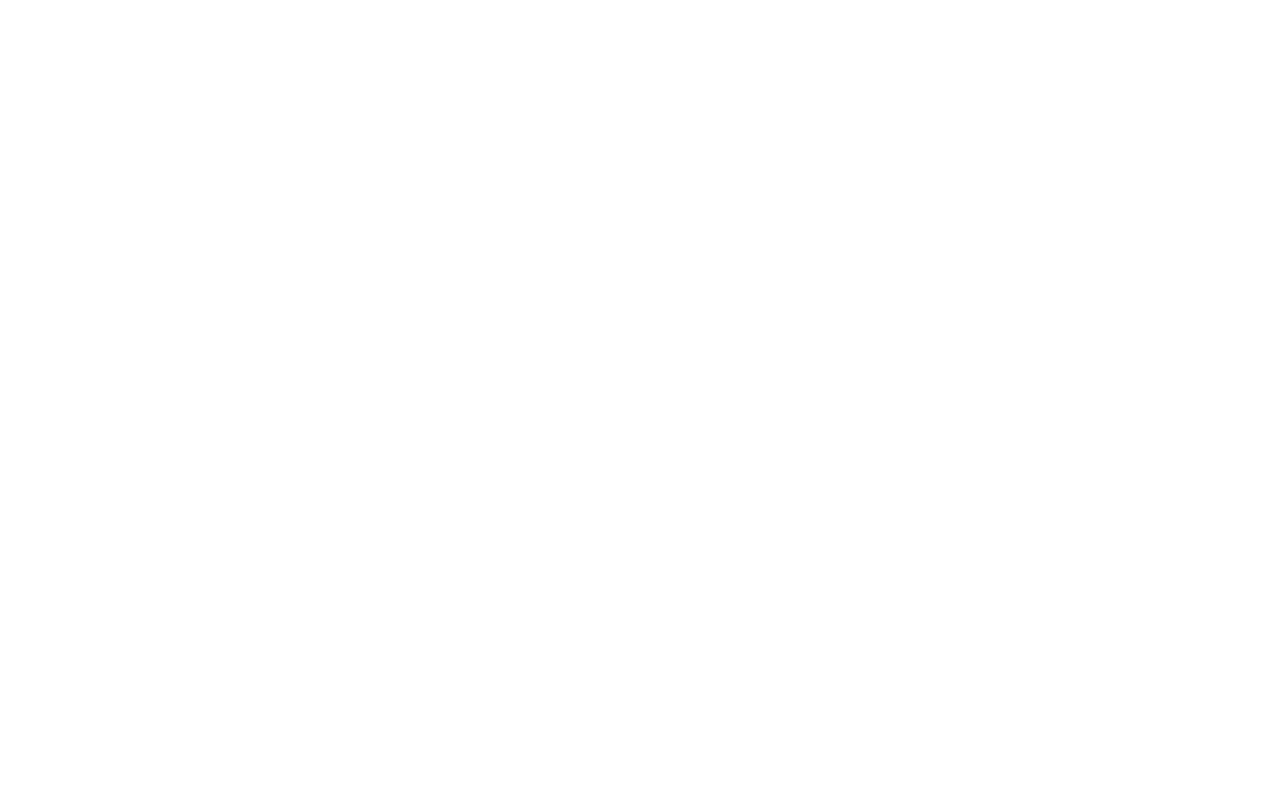
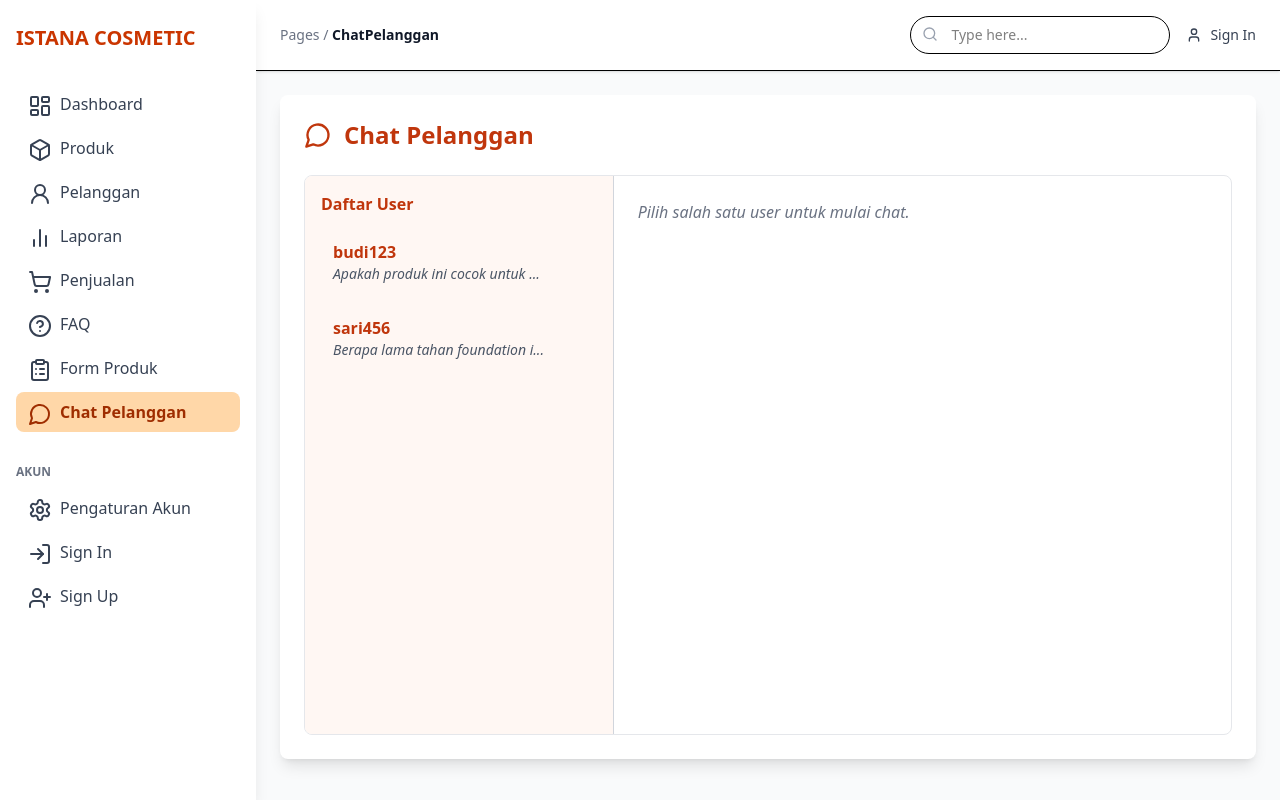
Before and after one commit to amiiiiiiii102/crm-makeUp-kelompok11-2sic, a React (Vite) app: page /ChatPelanggan in a window 1280 px wide. Before the commit this address had no page. Built offline with nearby package versions, Linux system fonts and the light colour scheme.

Commit message:
chat pelanggan

```diff
--- a/src/App.jsx
+++ b/src/App.jsx
@@ -8,6 +8,7 @@
 import SalesManagement from "./pages/SalesManagement";
 import FAQ from "./pages/FAQ";
 import ProductForm from "./pages/ProductForm";
+import ChatPelanggan from "./pages/ChatPelanggan";
 
 function App(){
   return(
@@ -21,6 +22,7 @@
       <Route path="/produk" element={<ProductManagement/>}/>
       <Route path="/penjualan" element={<SalesManagement/>}/>
       <Route path="/ProductForm" element={<ProductForm/>}/>
+      <Route path="/ChatPelanggan" element={<ChatPelanggan/>}/>
       <Route path="/FAQ" element={<FAQ/>}></Route>
       </Route>
     </Routes>
--- a/src/components/Sidebar.jsx
+++ b/src/components/Sidebar.jsx
@@ -12,6 +12,7 @@
   LogIn,
   UserPlus,
   User2Icon,
+  MessageCircle,
 } from 'lucide-react'
 import { Chart } from 'react-chartjs-2'
 import { Link, useLocation } from 'react-router-dom'
@@ -23,7 +24,8 @@
   { name: 'Laporan', icon: <BarChart2 />, path: '/laporan' },
   { name: 'Penjualan', icon: <ShoppingCart />, path: '/penjualan' },
   { name: 'FAQ', icon: <HelpCircle />, path: '/FAQ' },
-  { name: 'Form Produk', icon: <ClipboardList />, path: '/ProductForm' }
+  { name: 'Form Produk', icon: <ClipboardList />, path: '/ProductForm' },
+  { name: 'Chat Pelanggan', icon: <MessageCircle />, path: '/ChatPelanggan' }
 ]
 
 const accountItems = [
@@ -39,7 +41,7 @@
 
   return (
 <aside className="fixed top-0 left-0 h-screen w-64 bg-white shadow-lg px-4 py-6 hidden md:block z-20">
-      <div className="text-xl font-bold mb-8 text-orange-700">UMKM CRM</div>
+      <div className="text-xl font-bold mb-8 text-orange-700">ISTANA COSMETIC</div>
       <nav className="space-y-1">
         {menuItems.map((item) => (
           <Link
--- /dev/null
+++ b/src/pages/ChatPelanggan.jsx
@@ -0,0 +1,162 @@
+import React, { useState } from 'react'
+import { MessageCircle } from 'lucide-react'
+
+const initialChats = [
+  {
+    id: 1,
+    user: 'budi123',
+    messages: [
+      { from: 'user', text: 'Apakah produk ini cocok untuk kulit berminyak?', time: '10:21' },
+    ],
+  },
+  {
+    id: 2,
+    user: 'sari456',
+    messages: [
+      { from: 'user', text: 'Berapa lama tahan foundation ini setelah diaplikasikan?', time: '10:23' },
+    ],
+  },
+]
+
+const ChatPelanggan = () => {
+  const [chats, setChats] = useState(initialChats)
+  const [selectedUser, setSelectedUser] = useState(null)
+  const [inputText, setInputText] = useState('')
+  const [editMode, setEditMode] = useState({ chatId: null, msgIndex: null })
+
+  const getCurrentTime = () => {
+    const now = new Date()
+    return `${now.getHours().toString().padStart(2, '0')}:${now.getMinutes().toString().padStart(2, '0')}`
+  }
+
+  const handleSend = () => {
+    if (!inputText.trim()) return
+
+    setChats((prev) =>
+      prev.map((chat) => {
+        if (chat.user === selectedUser) {
+          const updatedMessages = [...chat.messages]
+
+          if (editMode.chatId === chat.id && editMode.msgIndex !== null) {
+            // Edit mode
+            updatedMessages[editMode.msgIndex].text = inputText
+            updatedMessages[editMode.msgIndex].time = getCurrentTime()
+          } else {
+            // New message
+            updatedMessages.push({
+              from: 'admin',
+              text: inputText,
+              time: getCurrentTime(),
+            })
+          }
+
+          return { ...chat, messages: updatedMessages }
+        }
+        return chat
+      })
+    )
+
+    setInputText('')
+    setEditMode({ chatId: null, msgIndex: null })
+  }
+
+  const handleEdit = (chatId, msgIndex, oldText) => {
+    setInputText(oldText)
+    setEditMode({ chatId, msgIndex })
+  }
+
+  const selectedChat = chats.find((c) => c.user === selectedUser)
+
+  return (
+    <div className="max-w-5xl mx-auto p-6 bg-white rounded-lg shadow-lg">
+      <h2 className="text-2xl font-extrabold mb-6 flex items-center gap-3 text-[#C0360C]">
+        <MessageCircle size={28} />
+        Chat Pelanggan
+      </h2>
+
+      <div className="flex h-[70vh] border border-gray-200 rounded-lg overflow-hidden">
+        {/* Sidebar User */}
+        <div className="w-1/3 border-r border-gray-300 bg-[#FFF7F3] p-4 overflow-y-auto">
+          <h4 className="font-bold mb-3 text-[#C0360C]">Daftar User</h4>
+          {chats.map((chat) => (
+            <div
+              key={chat.id}
+              onClick={() => {
+                setSelectedUser(chat.user)
+                setInputText('')
+                setEditMode({ chatId: null, msgIndex: null })
+              }}
+              className={`p-3 rounded-md cursor-pointer hover:bg-[#FFE3D9] mb-2 ${
+                selectedUser === chat.user ? 'bg-[#FFD2B5]' : ''
+              }`}
+            >
+              <p className="font-semibold text-[#C0360C]">{chat.user}</p>
+              <p className="text-sm text-gray-600 italic">
+                {chat.messages[chat.messages.length - 1].text.slice(0, 30)}...
+              </p>
+            </div>
+          ))}
+        </div>
+
+        {/* Chat Room */}
+        <div className="w-2/3 p-6 flex flex-col justify-between">
+          {selectedChat ? (
+            <>
+              {/* Chat bubble list */}
+              <div className="flex-1 space-y-4 overflow-y-auto pr-2">
+                {selectedChat.messages.map((msg, idx) => (
+                  <div key={idx} className={`flex ${msg.from === 'user' ? 'justify-start' : 'justify-end'}`}>
+                    <div
+                      className={`p-4 rounded-xl max-w-md shadow ${
+                        msg.from === 'user'
+                          ? 'bg-[#FFEDE5] border border-[#FFC4A8] text-[#C0360C]'
+                          : 'bg-[#FFDACC] border border-[#FFAD8F] text-[#5E2C1B]'
+                      }`}
+                    >
+                      <p className="text-sm font-semibold mb-1">
+                        {msg.from === 'user' ? selectedChat.user : 'Admin'}
+                      </p>
+                      <p>{msg.text}</p>
+                      <div className="flex justify-between items-center mt-1">
+                        <span className="text-xs text-gray-500">{msg.time}</span>
+                        {msg.from === 'admin' && (
+                          <button
+                            className="text-xs text-blue-600 ml-2 hover:underline"
+                            onClick={() => handleEdit(selectedChat.id, idx, msg.text)}
+                          >
+                            Edit
+                          </button>
+                        )}
+                      </div>
+                    </div>
+                  </div>
+                ))}
+              </div>
+
+              {/* Input form */}
+              <div className="flex gap-3 mt-4 items-end">
+                <input
+                  type="text"
+                  placeholder="Tulis pesan..."
+                  className="flex-grow border border-[#FFC4A8] p-3 rounded-lg focus:ring-2 focus:ring-[#FF8759]"
+                  value={inputText}
+                  onChange={(e) => setInputText(e.target.value)}
+                />
+                <button
+                  onClick={handleSend}
+                  className="bg-[#C0360C] hover:bg-[#A42C07] text-white px-5 py-2 rounded-lg"
+                >
+                  {editMode.chatId ? 'Update' : 'Kirim'}
+                </button>
+              </div>
+            </>
+          ) : (
+            <p className="text-gray-500 italic">Pilih salah satu user untuk mulai chat.</p>
+          )}
+        </div>
+      </div>
+    </div>
+  )
+}
+
+export default ChatPelanggan
```
